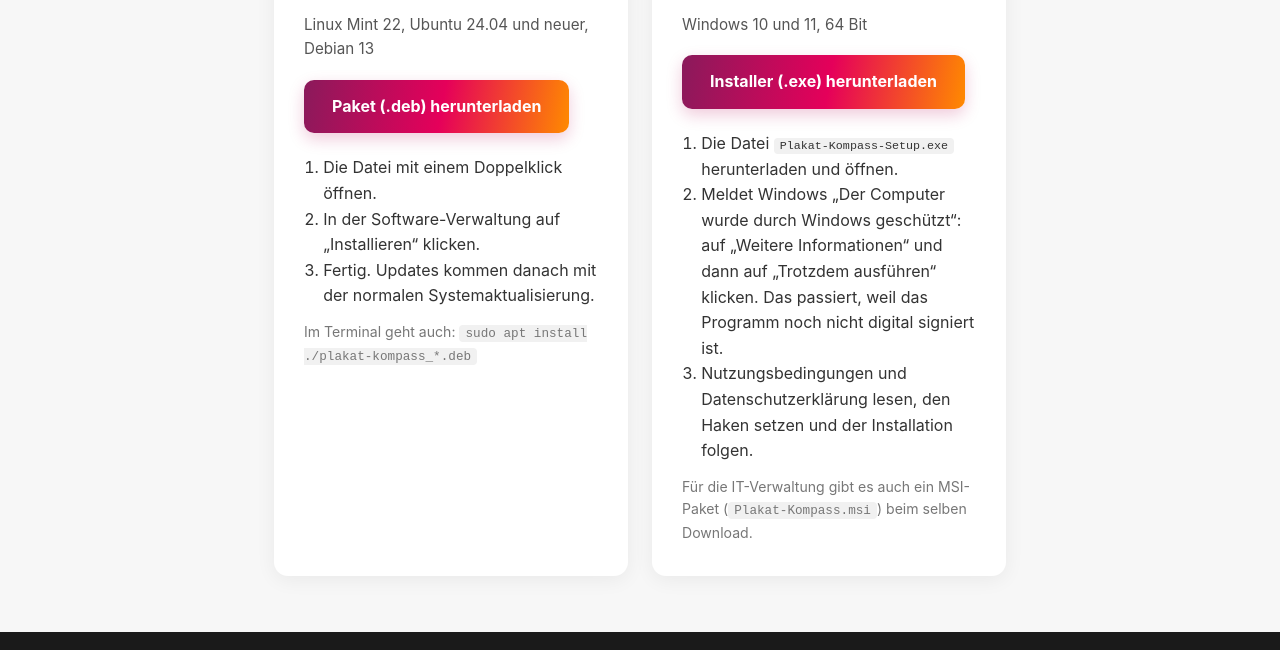
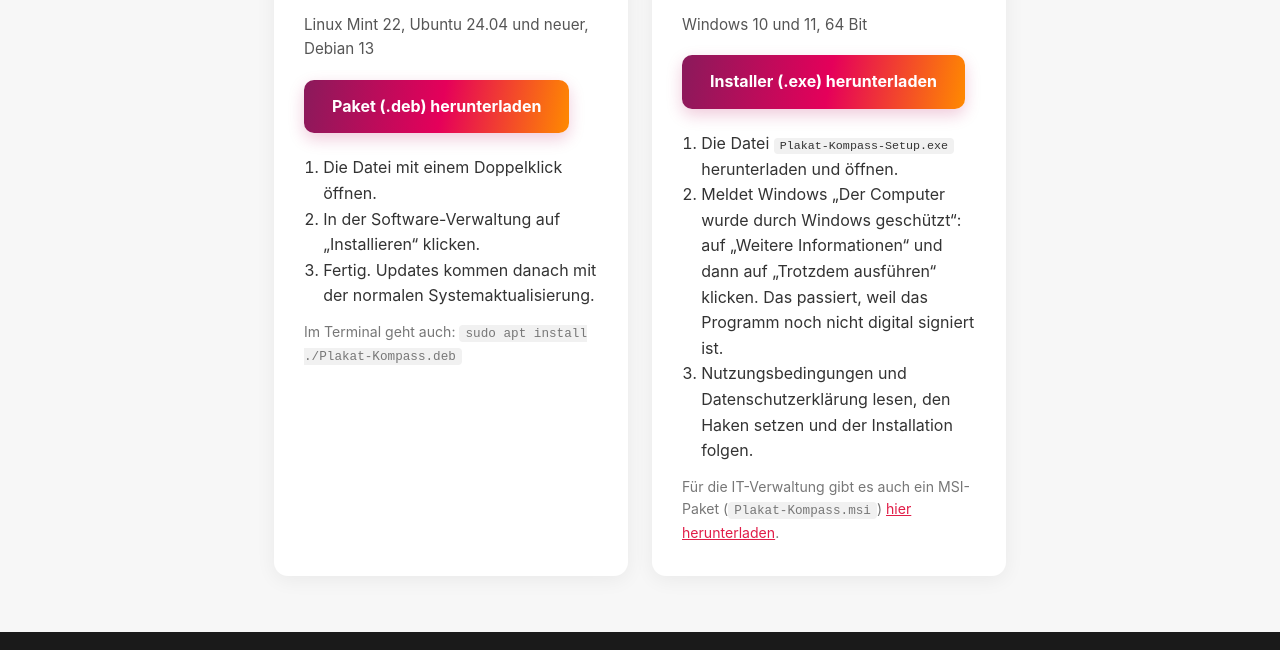
Before and after one commit to Parteicoder/plakat-kompass-releases, a plain HTML site: page index.html in a window 1280 px wide. Shown: the part 793-1443 px from the top of the page. Drawn offline with Linux system fonts and the light colour scheme.

Commit message:
Direkt-Downloads auf der Download-Seite (feste Dateinamen, ohne GitHub-Umweg)
Co-Authored-By: Claude Sonnet 5.5 <noreply@anthropic.com>
Claude-Session: https://claude.ai/code/session_017cA3LXAFGEG4SZfPj9N5zE

```diff
--- a/index.html
+++ b/index.html
@@ -58,24 +58,24 @@
   <div style="background: #fff; border-radius: 14px; padding: 32px 30px; box-shadow: 0 4px 20px rgba(0,0,0,0.06);">
     <h2 style="margin: 0 0 6px; font-size: 1.3rem; color: #111;">Linux</h2>
     <p style="margin: 0 0 18px; color: #555; font-size: 0.95rem;">Linux Mint 22, Ubuntu 24.04 und neuer, Debian 13</p>
-    <a href="https://github.com/Parteicoder/plakat-kompass-releases/releases/latest" style="display: inline-block; background: linear-gradient(100deg, #8a1a5b 0%, #e5005a 52%, #ff8a00 100%); color: #fff; padding: 14px 28px; border-radius: 10px; font-size: 1rem; font-weight: 700; text-decoration: none; box-shadow: 0 6px 16px rgba(185,20,91,0.22);">Paket (.deb) herunterladen</a>
+    <a href="Plakat-Kompass.deb" download style="display: inline-block; background: linear-gradient(100deg, #8a1a5b 0%, #e5005a 52%, #ff8a00 100%); color: #fff; padding: 14px 28px; border-radius: 10px; font-size: 1rem; font-weight: 700; text-decoration: none; box-shadow: 0 6px 16px rgba(185,20,91,0.22);">Paket (.deb) herunterladen</a>
     <ol style="margin: 22px 0 12px; padding-left: 1.2rem; color: #333;">
       <li>Die Datei mit einem Doppelklick öffnen.</li>
       <li>In der Software-Verwaltung auf „Installieren“ klicken.</li>
       <li>Fertig. Updates kommen danach mit der normalen Systemaktualisierung.</li>
     </ol>
-    <p style="margin: 0; color: #777; font-size: 0.88rem;">Im Terminal geht auch: <code>sudo apt install ./plakat-kompass_*.deb</code></p>
+    <p style="margin: 0; color: #777; font-size: 0.88rem;">Im Terminal geht auch: <code>sudo apt install ./Plakat-Kompass.deb</code></p>
   </div>
   <div style="background: #fff; border-radius: 14px; padding: 32px 30px; box-shadow: 0 4px 20px rgba(0,0,0,0.06);">
     <h2 style="margin: 0 0 6px; font-size: 1.3rem; color: #111;">Windows</h2>
     <p style="margin: 0 0 18px; color: #555; font-size: 0.95rem;">Windows 10 und 11, 64 Bit</p>
-    <a href="https://github.com/Parteicoder/plakat-kompass-releases/releases/latest" style="display: inline-block; background: linear-gradient(100deg, #8a1a5b 0%, #e5005a 52%, #ff8a00 100%); color: #fff; padding: 14px 28px; border-radius: 10px; font-size: 1rem; font-weight: 700; text-decoration: none; box-shadow: 0 6px 16px rgba(185,20,91,0.22);">Installer (.exe) herunterladen</a>
+    <a href="Plakat-Kompass-Setup.exe" download style="display: inline-block; background: linear-gradient(100deg, #8a1a5b 0%, #e5005a 52%, #ff8a00 100%); color: #fff; padding: 14px 28px; border-radius: 10px; font-size: 1rem; font-weight: 700; text-decoration: none; box-shadow: 0 6px 16px rgba(185,20,91,0.22);">Installer (.exe) herunterladen</a>
     <ol style="margin: 22px 0 12px; padding-left: 1.2rem; color: #333;">
       <li>Die Datei <code>Plakat-Kompass-Setup.exe</code> herunterladen und öffnen.</li>
       <li>Meldet Windows „Der Computer wurde durch Windows geschützt“: auf „Weitere Informationen“ und dann auf „Trotzdem ausführen“ klicken. Das passiert, weil das Programm noch nicht digital signiert ist.</li>
       <li>Nutzungsbedingungen und Datenschutzerklärung lesen, den Haken setzen und der Installation folgen.</li>
     </ol>
-    <p style="margin: 0; color: #777; font-size: 0.88rem;">Für die IT-Verwaltung gibt es auch ein MSI-Paket (<code>Plakat-Kompass.msi</code>) beim selben Download.</p>
+    <p style="margin: 0; color: #777; font-size: 0.88rem;">Für die IT-Verwaltung gibt es auch ein MSI-Paket (<code>Plakat-Kompass.msi</code>) <a href="Plakat-Kompass.msi" download>hier herunterladen</a>.</p>
   </div>
 </div>
 </main>
```
Also changed, not shown: 1 other file.
